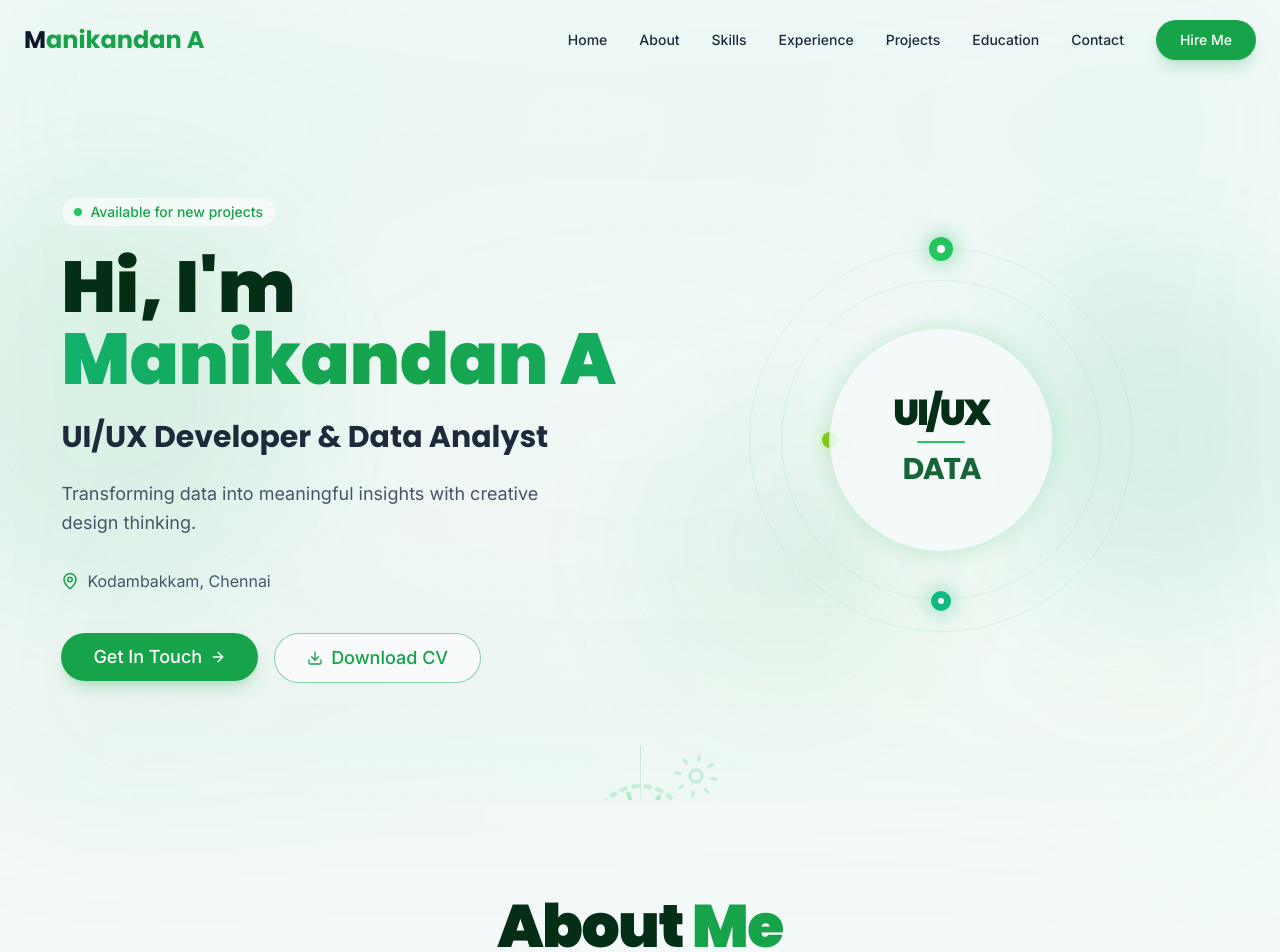
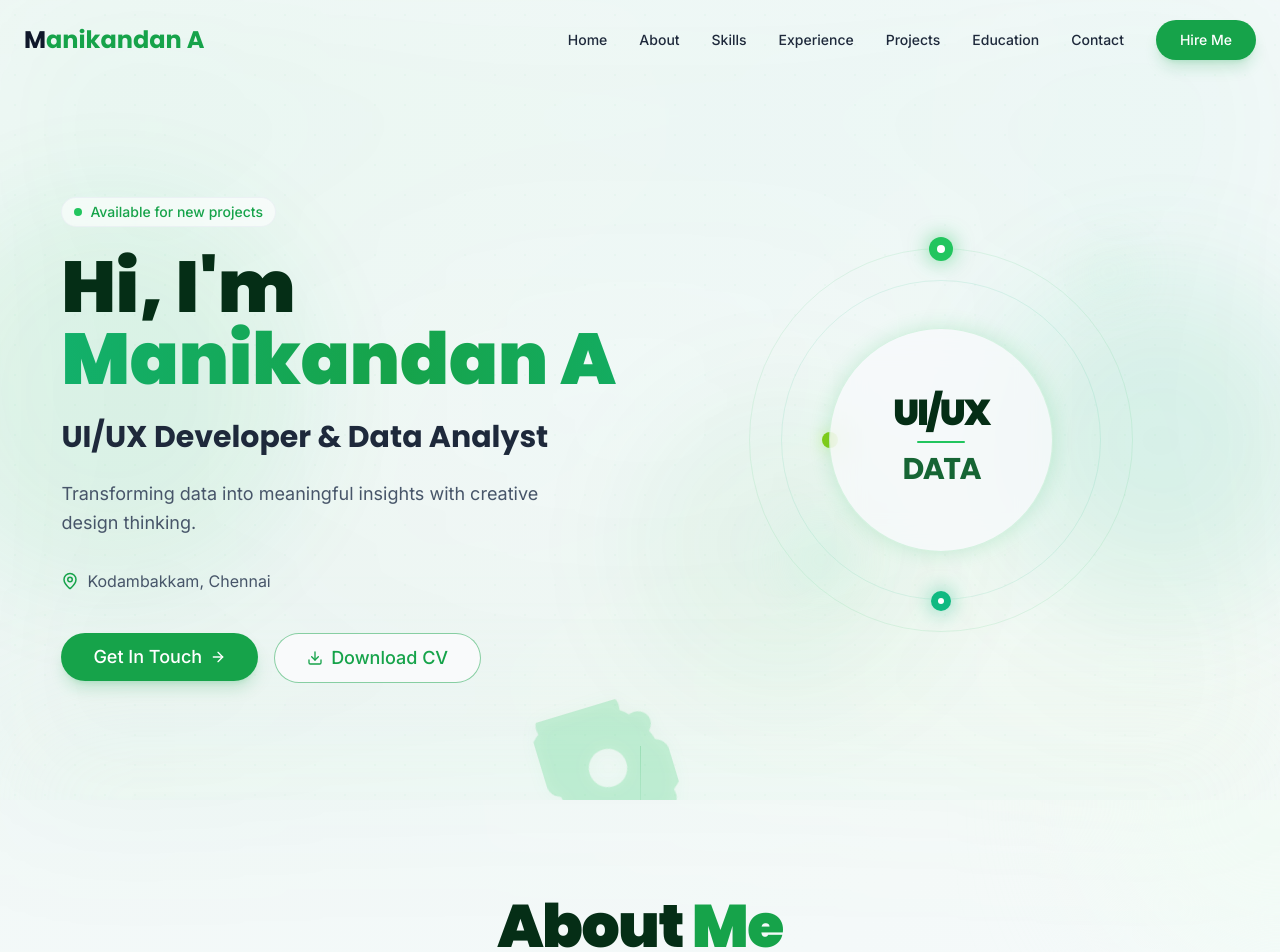
Before and after one commit to mani177k/Portfolio, a React app in the folder portfolio/: page / in a window 1280 px wide. Shown: the top 952 px of the page. Built offline with nearby package versions, Linux system fonts and the light colour scheme; the HTML template or start-up script is replaced by a standard one.

Commit message:
feat: upgrade gears to match reference image

```diff
--- a/portfolio/src/components/Hero.tsx
+++ b/portfolio/src/components/Hero.tsx
@@ -135,36 +135,22 @@ export default function Hero() {
         </div>
       </div>
 
-      {/* Mechanical Circle Animation Transition */}
-      <div className="absolute -bottom-24 left-1/2 -translate-x-1/2 z-20 flex items-center justify-center pointer-events-none">
-        <div className="relative w-32 h-32 flex items-center justify-center">
-          {/* Main Gear */}
-          <div className="absolute w-24 h-24 border-4 border-dashed border-green-500/20 rounded-full animate-[spin_10s_linear_infinite]"></div>
-          <div className="absolute w-24 h-24 flex items-center justify-center text-green-500/30 animate-[spin_15s_linear_infinite]">
-            <svg viewBox="0 0 24 24" fill="none" stroke="currentColor" strokeWidth="1" strokeLinecap="round" strokeLinejoin="round" className="w-full h-full">
-              <path d="M12 2v2M12 20v2M4.93 4.93l1.41 1.41M17.66 17.66l1.41 1.41M2 12h2M20 12h2M4.93 19.07l1.41-1.41M17.66 6.34l1.41-1.41" />
-              <circle cx="12" cy="12" r="3" />
+      {/* Mechanical Interlocking Gears Animation */}
+      <div className="absolute -bottom-24 left-1/2 -translate-x-1/2 z-20 flex items-center justify-center pointer-events-none scale-75 md:scale-100">
+        <div className="relative w-48 h-48">
+          {/* Large Gear (Left/Top) */}
+          <div className="absolute top-0 left-0 w-32 h-32 animate-[spin_15s_linear_infinite]">
+            <svg viewBox="0 0 100 100" className="w-full h-full text-green-500/20 drop-shadow-[0_0_8px_rgba(34,197,94,0.2)]">
+              <path fill="currentColor" d="M100,50c0-4.1-2.2-7.8-5.8-9.7l-2.4-1.3c-0.6-2.6-1.5-5.1-2.7-7.5l1.6-2.2c2.4-3.3,2.4-7.8,0-11.2c-2.4-3.3-6.6-4.9-10.4-4l-2.6,0.6c-1.8-2-3.8-3.8-6-5.4l0.4-2.7c0.6-4.1-1.3-8.2-4.9-10.4c-3.6-2.2-8.1-2.1-11.5,0.2l-2.2,1.5c-2.4-0.8-4.9-1.4-7.4-1.7V4.1c0-4.1-3.3-7.5-7.5-7.5s-7.5,3.3-7.5,7.5v2.1c-2.6,0.3-5.1,0.9-7.5,1.7l-2.2-1.5c-3.4-2.3-7.9-2.4-11.5-0.2c-3.6,2.2-5.5,6.3-4.9,10.4l0.4,2.7c-2.2,1.6-4.2,3.4-6,5.4l-2.6-0.6c-3.8-0.9-8.1,0.7-10.4,4c-2.4,3.3-2.4,7.9,0,11.2l1.6,2.2c-1.2,2.4-2.1,4.9-2.7,7.5l-2.4,1.3C2.2,42.2,0,45.9,0,50c0,4.1,2.2,7.8,5.8,9.7l2.4,1.3c0.6,2.6,1.5,5.1,2.7,7.5l-1.6,2.2c-2.4,3.3-2.4,7.8,0,11.2c2.4,3.3,6.6,4.9,10.4,4l2.6-0.6c1.8,2,3.8,3.8,6,5.4l-0.4,2.7c-0.6,4.1,1.3,8.2,4.9,10.4c3.6,2.2,8.1,2.1,11.5-0.2l2.2-1.5c2.4,0.8,4.9,1.4,7.4,1.7v2.1c0,4.1,3.3,7.5,7.5,7.5s7.5-3.3,7.5-7.5v-2.1c2.6-0.3,5.1-0.9,7.5-1.7l2.2,1.5c3.4,2.3,7.9,2.4,11.5,0.2c3.6-2.2,5.5-6.3,4.9-10.4l-0.4-2.7c2.2-1.6,4.2-3.4,6-5.4l2.6,0.6c3.8,0.9,8.1-0.7,10.4-4c2.4-3.3,2.4-7.9,0-11.2l-1.6-2.2c1.2-2.4,2.1-4.9,2.7-7.5l2.4-1.3C97.8,57.8,100,54.1,100,50z M50,65c-8.3,0-15-6.7-15-15s6.7-15,15-15s15,6.7,15,15S58.3,65,50,65z" />
             </svg>
           </div>
 
-          {/* Small Gear Top Right */}
-          <div className="absolute -top-4 -right-4 w-12 h-12 text-emerald-500/20 animate-[spin_8s_linear_infinite_reverse]">
-            <svg viewBox="0 0 24 24" fill="none" stroke="currentColor" strokeWidth="1.5" strokeLinecap="round" strokeLinejoin="round" className="w-full h-full">
-              <circle cx="12" cy="12" r="3" />
-              <path d="M12 2v2M12 20v2M4.93 4.93l1.41 1.41M17.66 17.66l1.41 1.41M2 12h2M20 12h2M4.93 19.07l1.41-1.41M17.66 6.34l1.41-1.41" />
+          {/* Small Gear (Bottom/Right) */}
+          <div className="absolute bottom-2 right-2 w-20 h-20 animate-[spin_9.375s_linear_infinite_reverse]">
+            <svg viewBox="0 0 100 100" className="w-full h-full text-emerald-500/15 drop-shadow-[0_0_5px_rgba(16,185,129,0.1)]">
+              <path fill="currentColor" d="M100,50c0-4.1-2.2-7.8-5.8-9.7l-2.4-1.3c-0.6-2.6-1.5-5.1-2.7-7.5l1.6-2.2c2.4-3.3,2.4-7.8,0-11.2c-2.4-3.3-6.6-4.9-10.4-4l-2.6,0.6c-1.8-2-3.8-3.8-6-5.4l0.4-2.7c0.6-4.1-1.3-8.2-4.9-10.4c-3.6-2.2-8.1-2.1-11.5,0.2l-2.2,1.5c-2.4-0.8-4.9-1.4-7.4-1.7V4.1c0-4.1-3.3-7.5-7.5-7.5s-7.5,3.3-7.5,7.5v2.1c-2.6,0.3-5.1,0.9-7.5,1.7l-2.2-1.5c-3.4-2.3-7.9-2.4-11.5-0.2c-3.6,2.2-5.5,6.3-4.9,10.4l0.4,2.7c-2.2,1.6-4.2,3.4-6,5.4l-2.6-0.6c-3.8-0.9-8.1,0.7-10.4,4c-2.4,3.3-2.4,7.9,0,11.2l1.6,2.2c-1.2,2.4-2.1,4.9-2.7,7.5l-2.4,1.3C2.2,42.2,0,45.9,0,50c0,4.1,2.2,7.8,5.8,9.7l2.4,1.3c0.6,2.6,1.5,5.1,2.7,7.5l-1.6,2.2c-2.4,3.3-2.4,7.8,0,11.2c2.4,3.3,6.6,4.9,10.4,4l2.6-0.6c1.8,2,3.8,3.8,6,5.4l-0.4,2.7c-0.6,4.1,1.3,8.2,4.9,10.4c3.6,2.2,8.1,2.1,11.5-0.2l2.2-1.5c2.4,0.8,4.9,1.4,7.4,1.7v2.1c0,4.1,3.3,7.5,7.5,7.5s7.5-3.3,7.5-7.5v-2.1c2.6-0.3,5.1-0.9,7.5-1.7l2.2,1.5c3.4,2.3,7.9,2.4,11.5,0.2c3.6-2.2,5.5-6.3,4.9-10.4l-0.4-2.7c2.2-1.6,4.2-3.4,6-5.4l2.6,0.6c3.8,0.9,8.1-0.7,10.4-4c2.4-3.3,2.4-7.9,0-11.2l-1.6-2.2c1.2-2.4,2.1-4.9,2.7-7.5l2.4-1.3C97.8,57.8,100,54.1,100,50z M50,65c-8.3,0-15-6.7-15-15s6.7-15,15-15s15,6.7,15,15S58.3,65,50,65z" />
             </svg>
           </div>
-
-          {/* Small Gear Bottom Left */}
-          <div className="absolute -bottom-2 -left-6 w-16 h-16 text-lime-500/10 animate-[spin_12s_linear_infinite]">
-            <svg viewBox="0 0 24 24" fill="none" stroke="currentColor" strokeWidth="0.5" strokeLinecap="round" strokeLinejoin="round" className="w-full h-full">
-              <path d="M12 2v2M12 20v2M4.93 4.93l1.41 1.41M17.66 17.66l1.41 1.41M2 12h2M20 12h2M4.93 19.07l1.41-1.41M17.66 6.34l1.41-1.41" />
-              <circle cx="12" cy="12" r="6" />
-            </svg>
-          </div>
-
-          {/* Inner Core */}
-          <div className="w-4 h-4 bg-green-500/20 rounded-full animate-pulse"></div>
         </div>
       </div>
 
```
